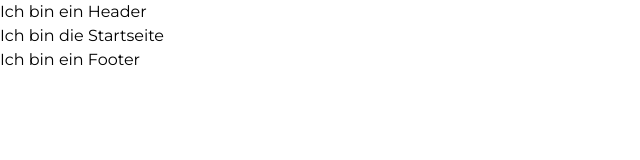
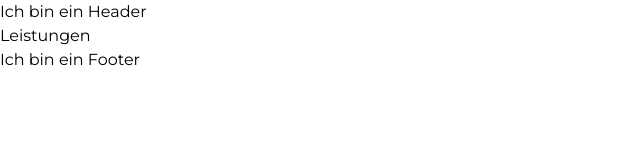
Before and after one commit to room-twenty/tierarztpraxis-volker-gerlitzki, a Next.js app in the folder vet-clinic/: page / in a window 1280 px wide. Shown: the top 160 px of the page, without its empty margins (0-640 px from the left). Built offline with nearby package versions, Linux system fonts and the light colour scheme.

Commit message:
feat: add Leistungen component

```diff
--- a/vet-clinic/app/page.tsx
+++ b/vet-clinic/app/page.tsx
@@ -1,7 +1,10 @@
+import Leistungen from '@/components/Leistungen/Leistungen';
+
 export default function Home() {
-    return (
-        <>
-            <h1>Ich bin die Startseite</h1>
-        </>
-    );
+  return (
+    <>
+      {/* <h1>Ich bin die Startseite</h1> */}
+      <Leistungen />
+    </>
+  );
 }
```
